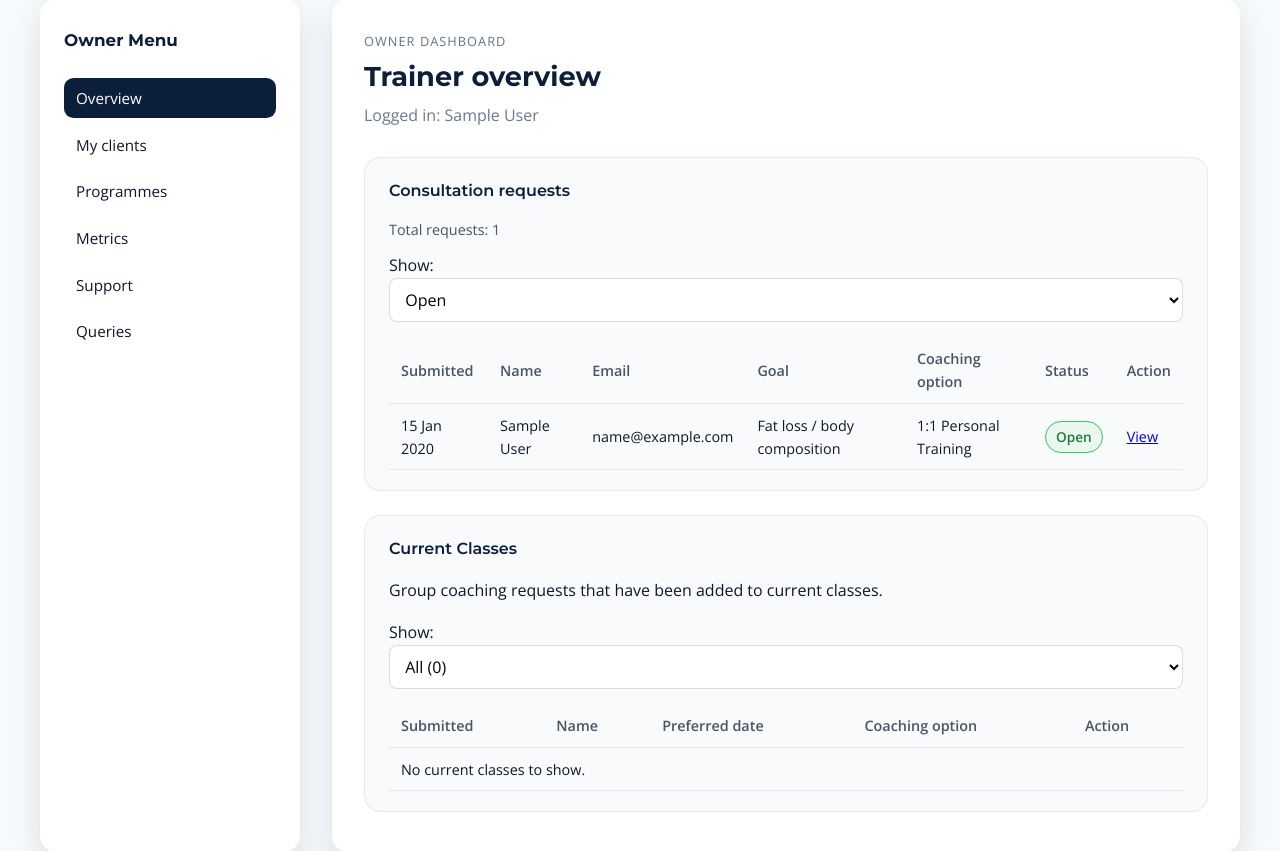
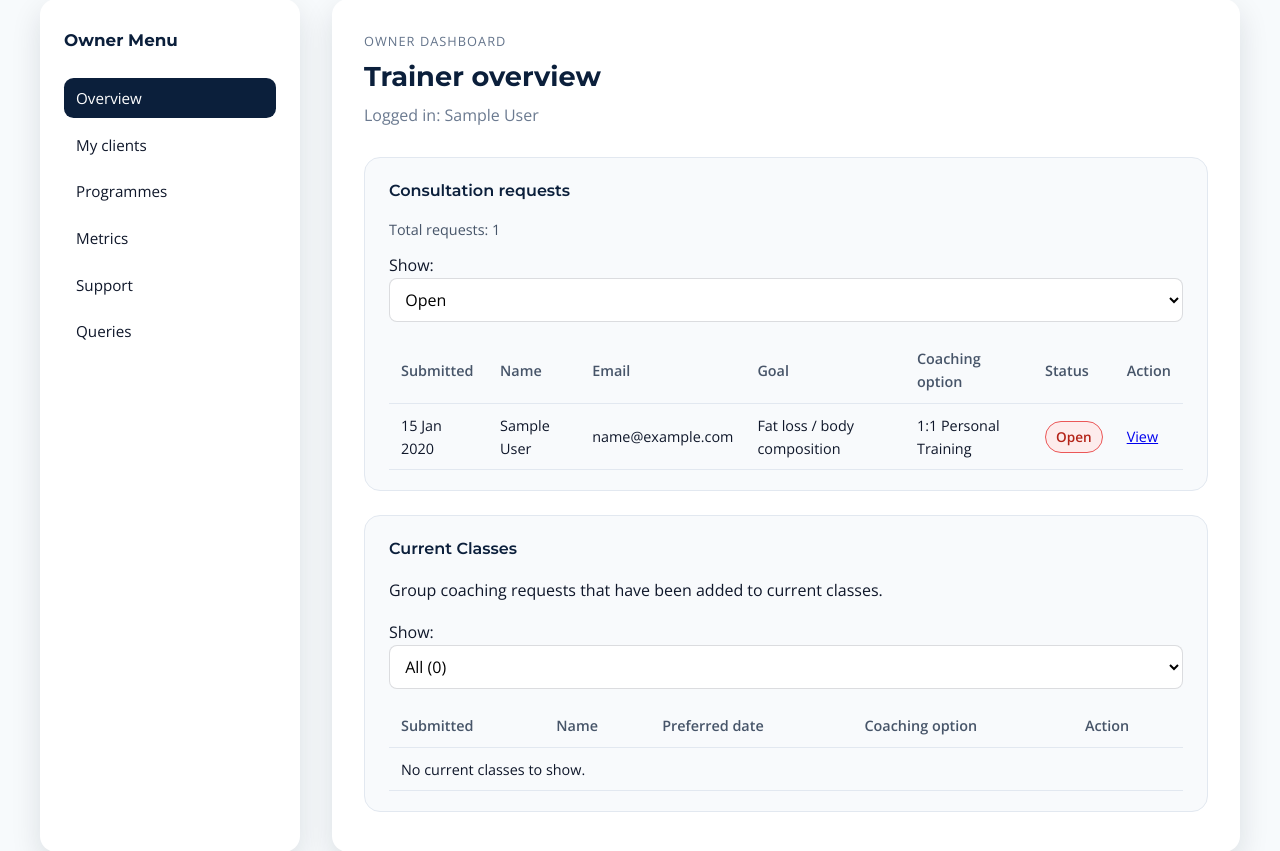
Before and after one commit to moranjohn-95/precision-performance-pt, a Django app: page /accounts/trainer/dashboard/ in a window 1280 px wide. Shown: the part 41-892 px from the top of the page. Run offline with Django 5.2, Linux system fonts and the light colour scheme; a user stored in the database is signed in; tables that the repository leaves empty hold one stand-in row (values such as "Sample post").

Commit message:
Ypdate colour of pills in portal access section

```diff
--- a/assets/css/style.css
+++ b/assets/css/style.css
@@ -1545,14 +1545,14 @@ html {
     border: 1px solid transparent;
 }
 .badge--open {
+    background: #fdecec;
+    border-color: #eb5757;
+    color: #b42318;
+}
+.badge--assigned {
     background: #eaf7ef;
     border-color: #34c759;
     color: #1f7a3a;
-}
-.badge--assigned {
-    background: #ecfdf5;
-    border-color: #a7f3d0;
-    color: #065f46;
 }
 .badge--classes {
     background: #eff6ff;
```
